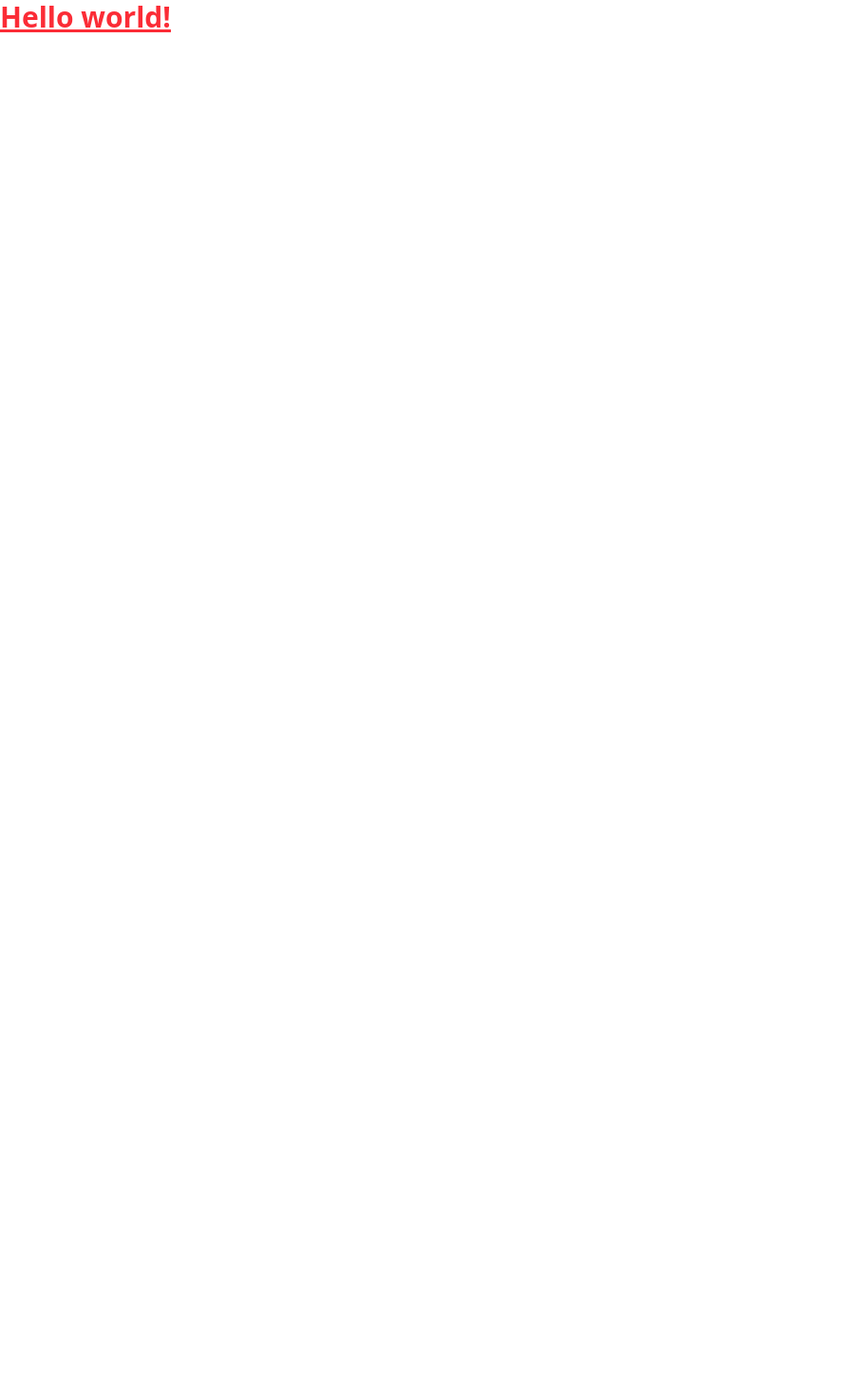
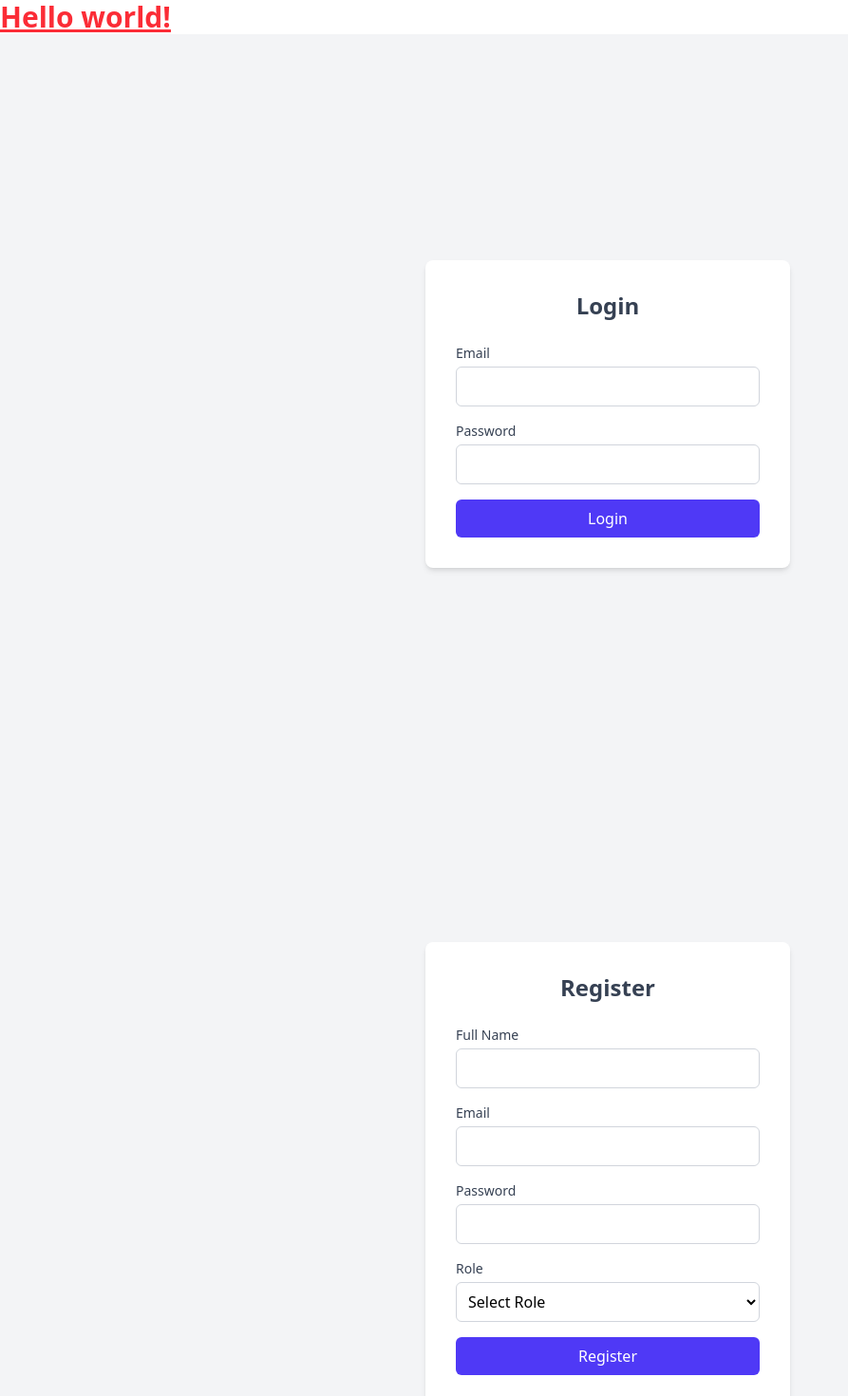
Before and after one commit to prashant-hada/Zluck-LMS-frontend, a React (Vite) app: page / in a window 1280 px wide. Shown: the top 1470 px of the page at 95% size, without its empty margins (0-893 px from the left). Before the commit the page ends 800 px from the top, so only its background shows below. Built offline with nearby package versions, Linux system fonts and the light colour scheme.

Commit message:
created Login and register page

```diff
--- a/src/App.jsx
+++ b/src/App.jsx
@@ -1,4 +1,7 @@
 // import React from 'react'
+
+import Login from "./pages/login"
+import Register from "./pages/Resgister"
 
 const App = () => {
   return (
@@ -6,6 +9,8 @@ const App = () => {
        <h1 className="text-3xl font-bold underline text-red-500">
     Hello world!
   </h1>
+  <Login />
+  <Register />
     </div>
   )
 }
--- /dev/null
+++ b/src/pages/Login.jsx
@@ -0,0 +1,52 @@
+import { useForm } from "react-hook-form";
+
+export default function Login() {
+  const {
+    register,
+    handleSubmit,
+    formState: { errors },
+  } = useForm();
+
+  const onSubmit = (data) => {
+    console.log("Login Data:", data);
+  };
+
+  return (
+    <div className="flex justify-center items-center min-h-screen bg-gray-100">
+      <div className="bg-white p-8 rounded-lg shadow-md w-96">
+        <h2 className="text-2xl font-bold text-center text-gray-700 mb-6">Login</h2>
+        <form onSubmit={handleSubmit(onSubmit)} className="space-y-4">
+          {/* Email Field */}
+          <div>
+            <label className="block text-sm font-medium text-gray-700">Email</label>
+            <input
+              type="email"
+              {...register("email", { required: "Email is required" })}
+              className="mt-1 w-full p-2 border border-gray-300 rounded-md focus:ring focus:ring-indigo-200"
+            />
+            {errors.email && <p className="text-red-500 text-sm">{errors.email.message}</p>}
+          </div>
+
+          {/* Password Field */}
+          <div>
+            <label className="block text-sm font-medium text-gray-700">Password</label>
+            <input
+              type="password"
+              {...register("password", { required: "Password is required" })}
+              className="mt-1 w-full p-2 border border-gray-300 rounded-md focus:ring focus:ring-indigo-200"
+            />
+            {errors.password && <p className="text-red-500 text-sm">{errors.password.message}</p>}
+          </div>
+
+          {/* Submit Button */}
+          <button
+            type="submit"
+            className="w-full bg-indigo-600 text-white py-2 px-4 rounded-md hover:bg-indigo-700 transition"
+          >
+            Login
+          </button>
+        </form>
+      </div>
+    </div>
+  );
+}
--- /dev/null
+++ b/src/pages/Resgister.jsx
@@ -0,0 +1,78 @@
+import { useForm } from "react-hook-form";
+
+export default function Register() {
+  const {
+    register,
+    handleSubmit,
+    formState: { errors },
+  } = useForm();
+
+  const onSubmit = (data) => {
+    console.log("Register Data:", data);
+  };
+
+  return (
+    <div className="flex justify-center items-center min-h-screen bg-gray-100">
+      <div className="bg-white p-8 rounded-lg shadow-md w-96">
+        <h2 className="text-2xl font-bold text-center text-gray-700 mb-6">Register</h2>
+        <form onSubmit={handleSubmit(onSubmit)} className="space-y-4">
+          {/* Name Field */}
+          <div>
+            <label className="block text-sm font-medium text-gray-700">Full Name</label>
+            <input
+              type="text"
+              {...register("name", { required: "Name is required" })}
+              className="mt-1 w-full p-2 border border-gray-300 rounded-md focus:ring focus:ring-indigo-200"
+            />
+            {errors.name && <p className="text-red-500 text-sm">{errors.name.message}</p>}
+          </div>
+
+          {/* Email Field */}
+          <div>
+            <label className="block text-sm font-medium text-gray-700">Email</label>
+            <input
+              type="email"
+              {...register("email", { required: "Email is required" })}
+              className="mt-1 w-full p-2 border border-gray-300 rounded-md focus:ring focus:ring-indigo-200"
+            />
+            {errors.email && <p className="text-red-500 text-sm">{errors.email.message}</p>}
+          </div>
+
+          {/* Password Field */}
+          <div>
+            <label className="block text-sm font-medium text-gray-700">Password</label>
+            <input
+              type="password"
+              {...register("password", { required: "Password is required", minLength: 6 })}
+              className="mt-1 w-full p-2 border border-gray-300 rounded-md focus:ring focus:ring-indigo-200"
+            />
+            {errors.password && <p className="text-red-500 text-sm">{errors.password.message}</p>}
+          </div>
+
+          {/* Role Dropdown */}
+          <div>
+            <label className="block text-sm font-medium text-gray-700">Role</label>
+            <select
+              {...register("role", { required: "Role is required" })}
+              className="mt-1 w-full p-2 border border-gray-300 rounded-md focus:ring focus:ring-indigo-200"
+            >
+              <option value="" className=" text-black/50">Select Role</option>
+              <option value="ADMIN">Admin</option>
+              <option value="LIBRARIAN">Librarian</option>
+              <option value="MEMBER">Member</option>
+            </select>
+            {errors.role && <p className="text-red-500 text-sm">{errors.role.message}</p>}
+          </div>
+
+          {/* Submit Button */}
+          <button
+            type="submit"
+            className="w-full bg-indigo-600 text-white py-2 px-4 rounded-md hover:bg-indigo-700 transition"
+          >
+            Register
+          </button>
+        </form>
+      </div>
+    </div>
+  );
+}
--- /dev/null
+++ b/tailwind.config.js
@@ -0,0 +1,11 @@
+/** @type {import('tailwindcss').Config} */
+export default {
+    content: [
+      "./index.html",
+      "./src/**/*.{js,ts,jsx,tsx}",
+    ],
+    theme: {
+      extend: {},
+    },
+    plugins: [],
+  };
--- a/vite.config.js
+++ b/vite.config.js
@@ -1,6 +1,7 @@
 import { defineConfig } from 'vite'
 import tailwindcss from '@tailwindcss/vite'
 import react from '@vitejs/plugin-react'
+// import path from "path"
 
 // https://vite.dev/config/
 export default defineConfig({
```
Also changed, not shown: package.json (+9 -0 lines), 1 other file (tests, documents, lock files or other folders).
